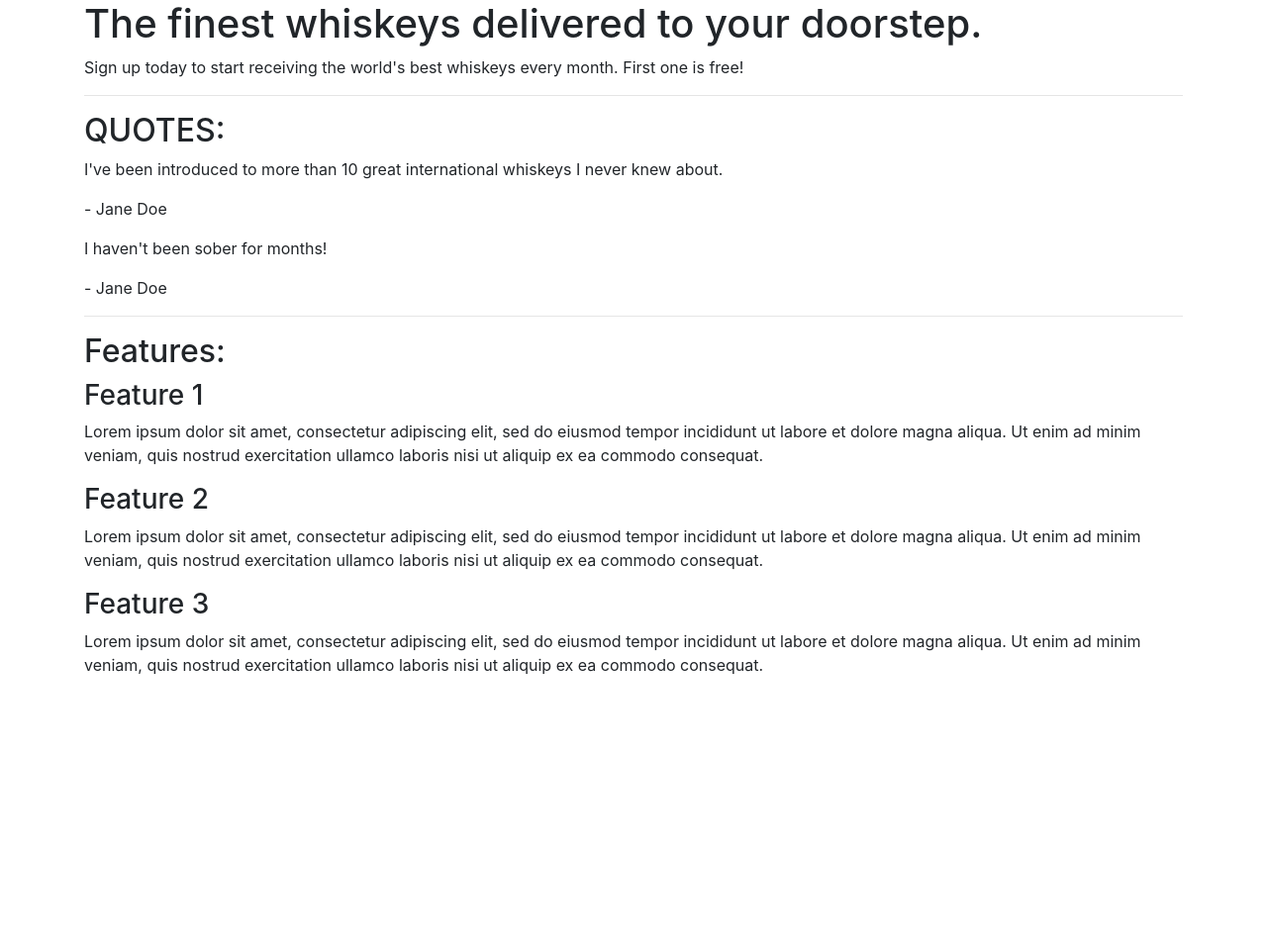
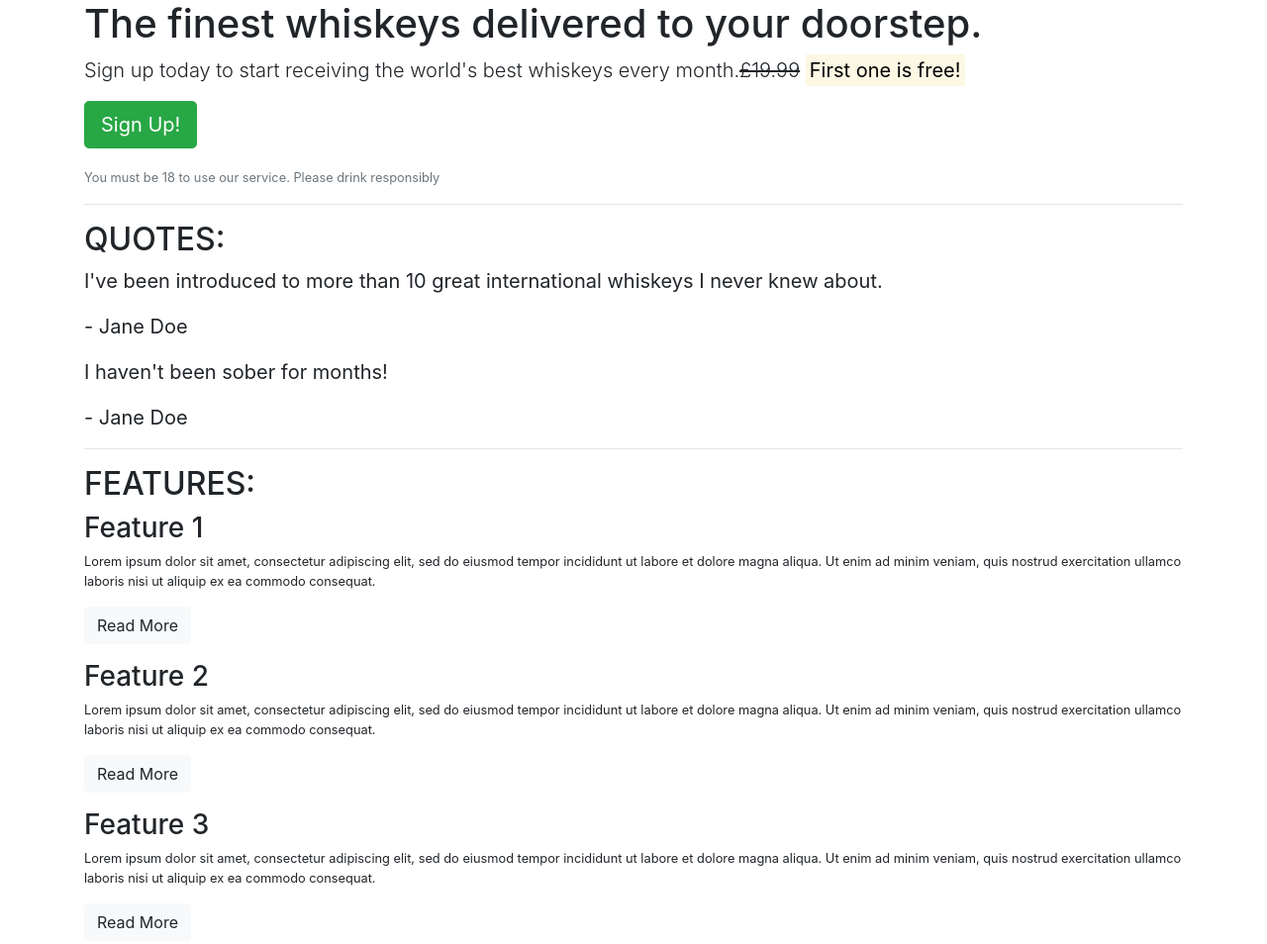
Before and after one commit to BeckyW-Design/Whiskey-Drop, a plain HTML site: page index.html in a window 1280 px wide. Shown: the whole page at 99% size. Before the commit the page ends 800 px from the top, so only its background shows below. Drawn offline with nearby package versions, Linux system fonts and the light colour scheme.

Commit message:
add: read more buttons & Sign up button

```diff
--- a/index.html
+++ b/index.html
@@ -14,7 +14,10 @@
         <!-- Callout -->
         <section class="callout">
             <h1>The finest whiskeys delivered to your doorstep.</h1>
-            <p>Sign up today to start receiving the world's best whiskeys every month. First one is free!</p>
+            <p class="lead">Sign up today to start receiving the world's best whiskeys every month.<s>£19.99</s> <strong>
+            <mark> First one is free!</mark></strong><p>
+                <button class="btn btn-success btn-lg">Sign Up!</button>
+                <p class="text-muted"><small>You must be 18 to use our service. Please drink responsibly</p>
         </section>
         <!-- /.callout -->
         <hr>
@@ -22,32 +25,35 @@
         <!-- Quotes -->
         <section class="quotes">
             <h2 class="text-uppercase">Quotes:</h2>
-            <div class="quote">
+            <blockquote class="blockquote">
                 <p>I've been introduced to more than 10 great international whiskeys I never knew about.</p>
                 <p>- Jane Doe</p>
-            </div>
-            <div class="quote">
+            </blockquote>
+            <blockquote class="blockquote">
                 <p>I haven't been sober for months!</p>
                 <p>- Jane Doe</p>
-            </div>
+            </blockquote>
         </section>
         <!-- /.quotes -->
         <hr>
 
         <!-- Features -->
         <section class="features">
-            <h2>Features:</h2>
+            <h2 class= "text-uppercase">Features:</h2>
             <div class="feature">
                 <h3>Feature 1</h3>
                 <p>Lorem ipsum dolor sit amet, consectetur adipiscing elit, sed do eiusmod tempor incididunt ut labore et dolore magna aliqua. Ut enim ad minim veniam, quis nostrud exercitation ullamco laboris nisi ut aliquip ex ea commodo consequat.</p>
+                <p><a class="btn btn-sml btn-light" href="">Read More</a></p>
             </div>
             <div class="feature">
                 <h3>Feature 2</h3>
                 <p>Lorem ipsum dolor sit amet, consectetur adipiscing elit, sed do eiusmod tempor incididunt ut labore et dolore magna aliqua. Ut enim ad minim veniam, quis nostrud exercitation ullamco laboris nisi ut aliquip ex ea commodo consequat.</p>
+                <p><a class="btn btn-sml btn-light" href="">Read More</a></p>
             </div>
             <div class="feature">
                 <h3>Feature 3</h3>
                 <p>Lorem ipsum dolor sit amet, consectetur adipiscing elit, sed do eiusmod tempor incididunt ut labore et dolore magna aliqua. Ut enim ad minim veniam, quis nostrud exercitation ullamco laboris nisi ut aliquip ex ea commodo consequat.</p>
+                <p><a class="btn btn-sml btn-light" href="">Read More</a></p>
             </div>
         </section>
         <!-- /.features -->
```
